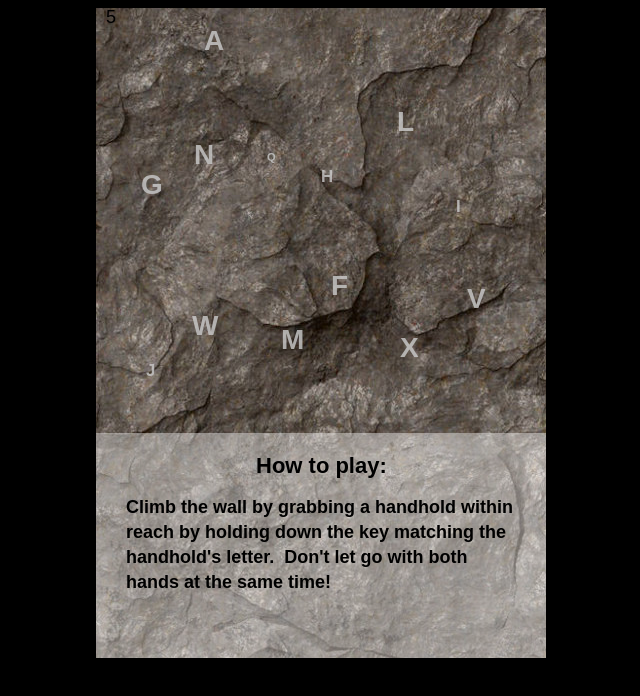
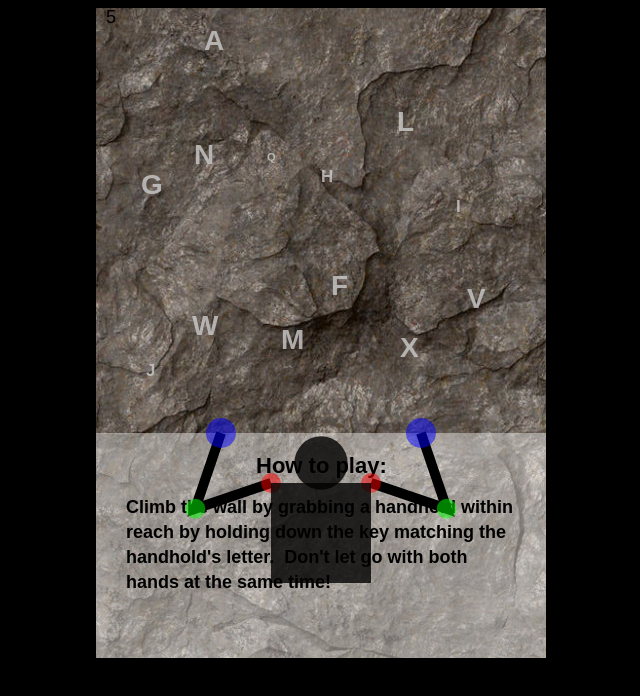
Before and after one commit to jschomay/climbing-game, a plain HTML site: page index.html in a window 1280 px wide. Shown: the whole page, without its empty margins (319-959 px from the left). Drawn offline with Linux system fonts and the light colour scheme.

Commit message:
Add ik climber! basic body is in place and working

```diff
--- /dev/null
+++ b/climber.js
@@ -0,0 +1,130 @@
+var climber = (function() {
+  var jointLength = 80;
+  var armLength = jointLength * 2;
+  var theta1 = 0;
+  var leftArm, rightArm;
+  var reachSpeed = 4;
+
+  function init(hands) {
+    leftArm = {
+      target: {x: hands[0].x + 0, y: hands[0].y + 0},
+      start: {x: hands[0].x + 50, y: hands[0].y + 50},
+      mid: {x: hands[0].x + 0,  y: hands[0].y + 50},
+      end: {x: hands[0].x + 0, y: hands[0].y + 0}
+    };
+    rightArm = {
+      target: {x: hands[1].x + 0, y: hands[1].y + 0},
+      start: {x: hands[1].x - 50, y: hands[1].y + 50},
+      mid: {x: hands[1].x + 0, y: hands[1].y + 50},
+      end: {x: hands[1].x + 0, y: hands[1].y + 0}
+    };
+    return [leftArm.end, rightArm.end];
+  }
+
+  function ik(joints, bendDirection) {
+    bendDirection = bendDirection || 1;
+
+    var dx = joints.target.x - joints.start.x;
+    var dy = joints.target.y - joints.start.y;
+    var extention = Math.sqrt(dx*dx + dy*dy);
+
+    // angle from shoulder to target
+    var theta = Math.atan2(dy,dx);
+
+    // angle from shoulder to elbow (via law of cosine)
+    theta1 = bendDirection * Math.acos( extention / (jointLength + jointLength) ) + theta || theta;
+
+    // if not fully extended
+    if(Math.abs(theta - theta1) > 0.001) {
+      // bend/straighten arm
+      joints.mid.x = joints.start.x + Math.cos( theta1 ) * jointLength;
+      joints.mid.y = joints.start.y + Math.sin( theta1 ) * jointLength;
+      joints.end.x = joints.target.x;
+      joints.end.y = joints.target.y;
+    } else {
+      // move the whole arm
+      var xdiff = joints.target.x - joints.end.x;
+      var ydiff = joints.target.y - joints.end.y;
+
+      joints.mid.x = xdiff + joints.mid.x;
+      joints.mid.y = ydiff + joints.mid.y;
+      joints.end.x = joints.target.x;
+      joints.end.y = joints.target.y;
+      joints.start.x = xdiff + joints.start.x;
+      joints.start.y = ydiff + joints.start.y;
+    }
+
+  }
+
+  function reachTowardsTarget(activeArm, activeTarget, passiveArm, bendDirection, dt) {
+    // progressively move towards target
+    var reachLength = dist(activeTarget, activeArm.end) || 1;
+    var dx = (activeTarget.x - activeArm.end.x) / reachLength;
+    var dy = (activeTarget.y - activeArm.end.y) / reachLength;
+    dt = dt || 16;
+    activeArm.target.x += Math.ceil(dx * reachSpeed * 16 / dt);
+    activeArm.target.y += Math.ceil(dy * reachSpeed * 16 / dt);
+
+    var startx = activeArm.start.x;
+    var starty = activeArm.start.y;
+
+    ik(activeArm, bendDirection);
+
+    var xdiff = activeArm.start.x  - startx;
+    var ydiff = activeArm.start.y - starty;
+
+    // drag passive arm's start along too (it will auto-retarget the next update call)
+    passiveArm.start.x += xdiff;
+    passiveArm.start.y += ydiff;
+  }
+
+  function update(leftTarget, rightTarget, dt) {
+    reachTowardsTarget(leftArm, leftTarget, rightArm, -1, dt);
+    reachTowardsTarget(rightArm, rightTarget, leftArm, 1, dt);
+  }
+
+  function draw() {
+    // Draw arms
+    drawArm(leftArm);
+    drawArm(rightArm);
+
+    // Draw head
+    ctx.beginPath();
+    ctx.arc(leftArm.start.x + 50, leftArm.start.y - 20, jointLength / 3, 0, Math.PI*2);
+    // Draw body
+    ctx.fillStyle = "rgba(0,0,0,0.8)";
+    ctx.fill();
+    ctx.fillRect(leftArm.start.x, leftArm.start.y, 100, 100);
+  }
+
+  function drawArm(joints) {
+    ctx.beginPath();
+    ctx.moveTo( joints.start.x, joints.start.y );
+    ctx.lineTo( joints.mid.x, joints.mid.y );
+    ctx.lineTo( joints.end.x, joints.end.y );
+    ctx.strokeStyle = "rgba(0,0,0,1)";
+    ctx.lineWidth = 10;
+    ctx.stroke();
+
+    ctx.beginPath();
+    ctx.arc( joints.start.x, joints.start.y, 10, 0, Math.PI*2 );
+    ctx.fillStyle = "rgba(255,0,0,0.5)";
+    ctx.fill();
+
+    ctx.beginPath();
+    ctx.arc( joints.mid.x, joints.mid.y, 10, 0, Math.PI*2 );
+    ctx.fillStyle = "rgba(0,255,0,0.5)";
+    ctx.fill();
+
+    ctx.beginPath();
+    ctx.arc( joints.end.x, joints.end.y, 15, 0, Math.PI*2 );
+    ctx.fillStyle = "rgba(0,0,255,0.5)";
+    ctx.fill();
+  }
+
+  return {
+    init: init,
+    draw: draw,
+    update: update
+  };
+})();
--- a/game.js
+++ b/game.js
@@ -20,6 +20,7 @@ var justReleased;
 var runningTime;
 var gameOver;
 var gameWin;
+var climberBody;
 
 function shuffle(o){
   for(var j, x, i = o.length; i; j = Math.floor(Math.random() * i), x = o[--i], o[i] = o[j], o[j] = x);
@@ -271,7 +272,7 @@ function drawGameOver() {
 }
 
 function checkGameWin() {
-  if (hands.filter(function(hand) { return hand.y < finishLine; }).length) {
+  if (climberBody.filter(function(hand) { return hand.y < finishLine; }).length) {
     pause = true;
     gameWin = true;
   }
@@ -336,6 +337,8 @@ function updateWorld(dt) {
 
     updateGrips(dt);
 
+    climber.update(hands[0], hands[1], dt);
+
     var vOffsetTarget = hands.reduce(function(a,b){ return a.y + b.y; }) / 2;
     var maxScrollSpeed = 20;
     if (vOffset > vOffsetTarget) {
@@ -358,14 +361,18 @@ function updateWorld(dt) {
 function drawWorld() {
   ctx.clearRect(0, 0, canvasWidth, canvasHeight);
   ctx.save();
+
   // scale whole canvas and keep horizontally centered
   ctx.scale(scale, scale);
   ctx.translate(-hOffset, -vOffset + canvasHeight / 2);
   ctx.translate(hOffset / scale, 0);
+
   drawWall();
   hands.forEach(drawHand);
   drawInstructions();
   if(gameWin) { drawGameWin(); }
+  climber.draw();
+
   ctx.restore();
 
   // outside of global transform
@@ -397,13 +404,15 @@ function init() {
   pause = false;
   start = false;
 
-  hands[0].x = canvasWidth / 2;
+  hands[0].x = canvasWidth / 2 - 100;
   hands[0].y = wallHeight;
-  hands[1].x = canvasWidth / 2;
+  hands[1].x = canvasWidth / 2 + 100;
   hands[1].y = wallHeight;
   var vOffsetTarget = hands.reduce(function(a,b){ return a.y + b.y; }) / 2 - 100;
   vOffset = vOffsetTarget;
   hOffset = canvasWidth / 2;
+
+  climberBody = climber.init(hands);
 }
 
 
@@ -423,19 +432,11 @@ img.onload = function(){
 /*
 todo
 
-- add vetical/horizontal scroll
-  - generate larger wall
-  - transfrorm canvas based on climb height
-
 - map editor
   - switch modes/ second page
   - click to place a handhold
   - set size and scale to fit
   - save as level
-
-- grips with different difficulties
-  - harder grips are more transparent
-  - grip indicator is smaller and shorter for harder grips
 
 - add score?
   - what to award? (vertical reach, speed, l/r/l/r, golf style score, grips with difficulty settings)
--- a/index.html
+++ b/index.html
@@ -20,6 +20,7 @@
   <div id="main">
     <canvas id="game" width="450" height="650"></canvas>
   </div> <!-- /main -->
+  <script src="climber.js"></script>
   <script src="game.js"></script>
 </body>
 </html>
```
